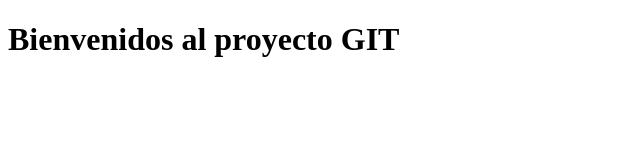
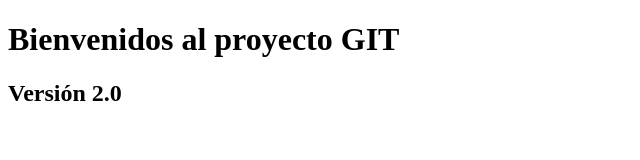
Before and after one commit to pabrilher/curso-git, a plain HTML site: page index.html in a window 1280 px wide. Shown: the whole page, without its empty margins (0-640 px from the left). Drawn offline with Linux system fonts and the light colour scheme.

Commit message:
Versión 2.0 Proyecto

```diff
--- a/index.html
+++ b/index.html
@@ -6,5 +6,6 @@
     </head>
     <body>
         <h1>Bienvenidos al proyecto GIT</h1>
+        <h2>Versión 2.0</h2>
     </body>
 </html>
```
